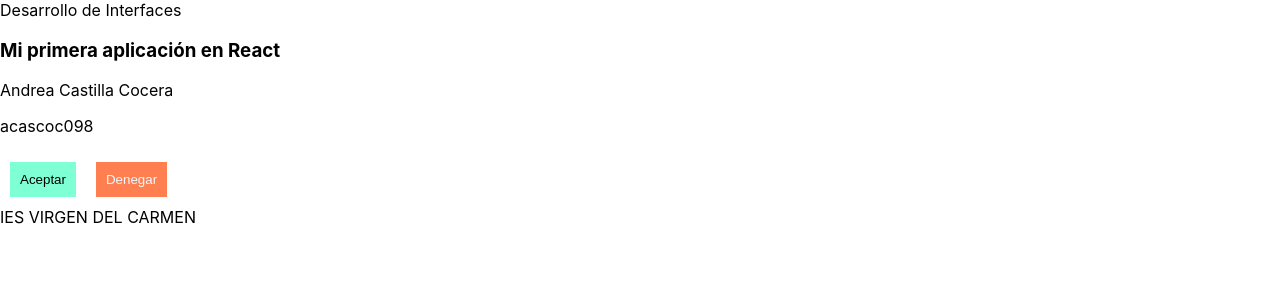
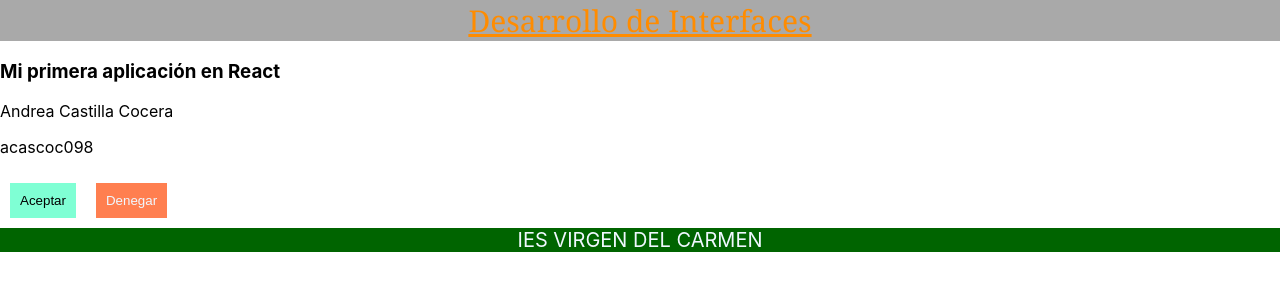
Before and after one commit to acascoc098/esqueleto, a React (Create React App) app: page / in a window 1280 px wide. Shown: the top 300 px of the page. Built offline with nearby package versions, Linux system fonts and the light colour scheme.

Commit message:
Añado css a la cabecera y al pie.

```diff
--- a/src/App.js
+++ b/src/App.js
@@ -1,7 +1,7 @@
 //import logo from './logo.svg';
 import './App.css';
-import Header from './Header';
-import Footer from './Footer';
+import Header from './Header/Header';
+import Footer from './Footer/Footer';
 import Datos from './Datos';
 
 function App() {
@@ -26,10 +26,10 @@ function App() {
 
   return(
     <div>
-      <Header/>
+      <Header type="cabecera"/>
       <h3>Mi primera aplicación en React</h3>
       <Datos/>
-      <Footer/>
+      <Footer type="pie"/>
     </div>
   )
 }
--- a/src/Footer.js
+++ /dev/null
@@ -1,7 +0,0 @@
-function Footer(){
-    return(
-        <footer>IES VIRGEN DEL CARMEN</footer>
-    )
-}
-
-export default Footer;
--- /dev/null
+++ b/src/Footer/Footer.css
@@ -0,0 +1,6 @@
+.pie{
+    text-align: center;
+    background-color:darkgreen;
+    color: aliceblue;
+    font-size: 20px;
+}
--- /dev/null
+++ b/src/Footer/Footer.js
@@ -0,0 +1,9 @@
+import './Footer.css'
+
+function Footer(props){
+    return(
+        <footer className={props.type}>IES VIRGEN DEL CARMEN</footer>
+    )
+}
+
+export default Footer;
--- a/src/Header.js
+++ /dev/null
@@ -1,7 +0,0 @@
-function Header(){
-    return(
-        <header>Desarrollo de Interfaces</header>
-    )
-}
-
-export default Header;
--- /dev/null
+++ b/src/Header/Header.css
@@ -0,0 +1,8 @@
+.cabecera{
+    color:darkorange;
+    background-color:darkgrey;
+    font-size: 30px;
+    font-family: Cambria, Cochin, Georgia, Times, 'Times New Roman', serif;
+    text-align: center;
+    text-decoration: underline;
+}
--- /dev/null
+++ b/src/Header/Header.js
@@ -0,0 +1,9 @@
+import './Header.css'
+
+function Header(props){
+    return(
+        <header className={props.type}>Desarrollo de Interfaces</header>
+    )
+}
+
+export default Header;
```
